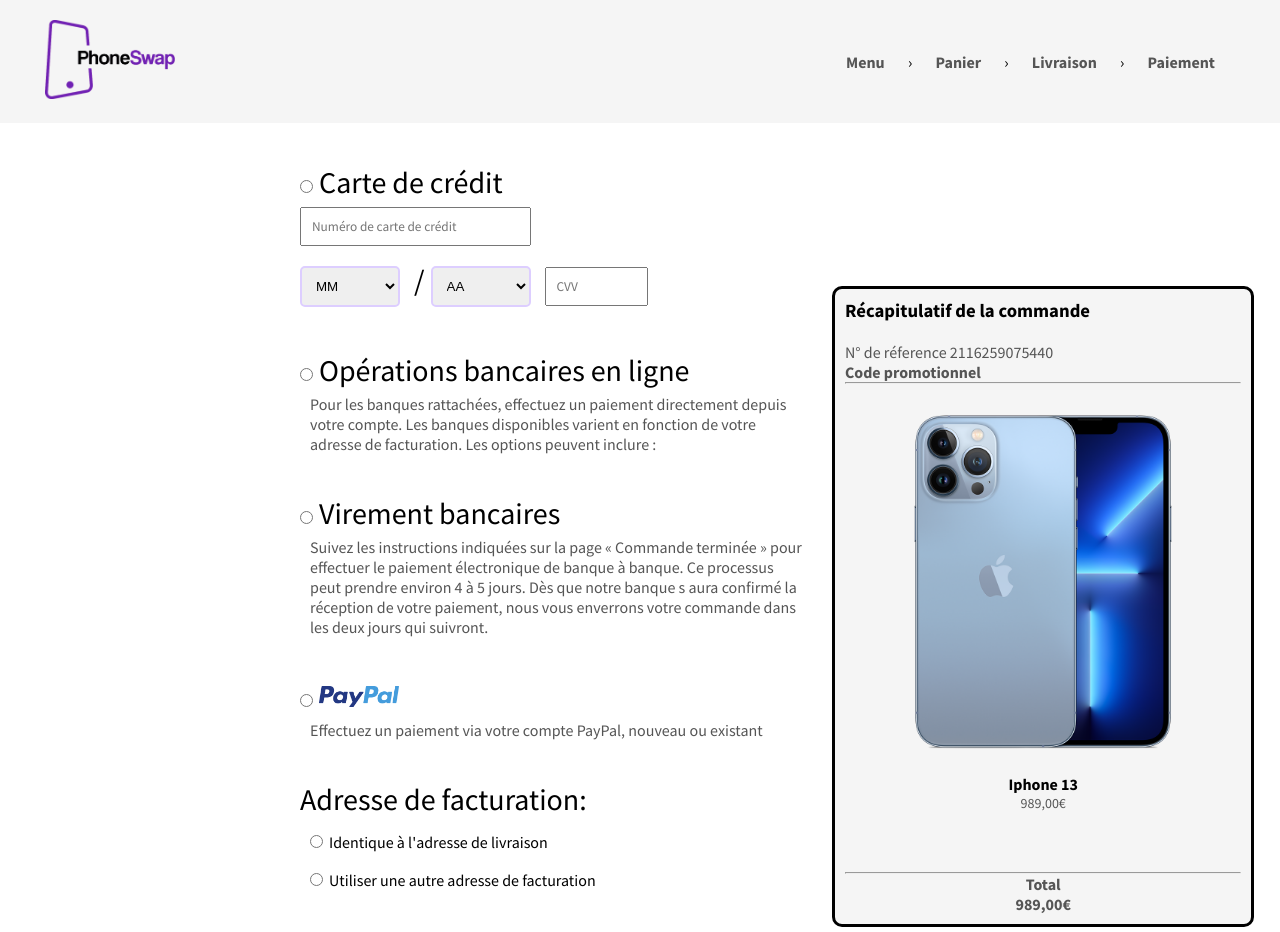
After one commit to RomainTrchy/Site-E-Commerce, a PHP site: page /paiement.HTML in a window 1280 px wide. The commit adds this page. Run offline with PHP 8.4, Linux system fonts and the light colour scheme; some libraries are stand-ins or nearby versions.

Commit message:
Add delivery and payment page

```diff
--- /dev/null
+++ b/paiement.css
@@ -0,0 +1,118 @@
+/*-- Renseignement paiement --*/
+
+.liv {
+    float: left;
+    margin-left: 300px;
+    font-size: 30px;
+    border: 0;
+    justify-content: space-between;
+    margin-top: 15px;
+}
+
+.case {
+    min-width: 93.8%;
+}
+
+select {
+    flex: inline-block;
+    padding: 10px 40px 10px 10px;
+    width: 46%;
+    margin: 4px 8px 4px 0px;
+}
+
+.crt input{
+    flex: inline-block;
+    padding: 10px 40px 10px 10px;
+}
+
+fieldset {
+    border: 0;
+}
+
+.standardbox,
+.expressbox {
+    font-size: large;
+}
+
+legend {
+    margin-top: 40px;
+    font-size: x-large;
+}
+
+/*-- Article Commande--*/
+
+.particle {
+    padding: 10px 10px 10px 10px;
+    display: inline-block;
+    border: black solid 3px;
+    border-radius: 10px;
+    background-color: whitesmoke;
+    margin: -680px 2% 5px 65%;
+}
+
+#prix {
+    float: right;
+}
+
+#numero {
+    margin-bottom: 20px;
+}
+
+.pbutton {
+    display: inline-block;
+    background: #a339ff;
+    color: white;
+    width: 100%;
+    padding: 10px 30px;
+    margin: 30px 0;
+    border-radius: 30px;
+    transition: background 0.5s;
+}
+
+.pbutton:hover {
+    background: #704f8b;
+    filter: drop-shadow(15px 15px 15px #A393BF)
+}
+
+.crt {
+    float: left;
+    margin-left: 300px;
+    font-size: 30px;
+    justify-content: space-between;
+    padding: 0px 200px 0px 0px;
+    width: 55%;
+    margin-top: 40px;
+}
+
+.paypal img{
+    width: 80px;
+}
+
+.crt p{
+    font-size: 16px;
+    margin-left: 10px;
+    margin-top: 5px;
+}
+
+.banqueligne, .virement, .paypal, .facture{
+    margin-top: 40px;
+}
+.mmfacture, .difffacture{
+    margin-left: 10px;
+}
+.mmfacture label, .difffacture label{
+    font-size: 16px;
+}
+
+#ccMois, #ccAnnee{
+    width: 100px;
+    margin-top: 20px;
+}
+
+.crt-select{
+    display: inline-block;
+}
+
+.total-price{
+    text-align: center;
+}
--- /dev/null
+++ b/paiement.html
@@ -0,0 +1,146 @@
+<!DOCTYPE html>
+<html lang="fr">
+
+    <head>
+        <meta charset="utf-8">
+        <title>PhoneSwap - Page Paiement</title>
+        <link rel="stylesheet" href="style.css">
+        <link rel="stylesheet" href="paiement.css">
+        <!--Font du site-->
+        <link rel="preconnect" href="https://fonts.googleapis.com/%22%3E">
+        <link rel="preconnect" href="https://fonts.gstatic.com/" crossorigin>
+        <link href="https://fonts.googleapis.com/css2?family=Source+Sans+Pro:wght@300;400;600;700&display=swap" rel="stylesheet">
+        <link rel="stylesheet" href="https://cdnjs.cloudflare.com/ajax/libs/font-awesome/6.0.0-beta2/css/all.min.css%22%3E">
+        <!--Logo Flavicon dans l'onglet-->
+        <link rel="apple-touch-icon" sizes="180x180" href="images/apple-touch-icon.png">
+        <link rel="icon" type="image/png" sizes="32x32" href="images/favicon-32x32.png">
+        <link rel="icon" type="image/png" sizes="16x16" href="images/favicon-16x16.png">
+        <link rel="manifest" href="images/site.webmanifest">
+    </head>
+
+    <body>
+        <!--Header du site-->
+        <div class="header">
+            <div class="container">
+                <div class="navbar">
+                    <div class="logo">
+                        <a href="main.php"><img src="images/logo.png" width="130px"></a>
+                    </div>
+                    <nav>
+                        <ul>
+                            <li><a href="main.php">Menu</a></li>
+                            <li>&rsaquo;</li>
+                            <li><a href="shoppingcart.php">Panier</a></li>
+                            <li>&rsaquo;</li>
+                            <li><a href="livraison.HTML">Livraison</a></li>
+                            <li>&rsaquo;</li>
+                            <li><a href="paiement.HTML">Paiement</a></li>
+                        </ul>
+                    </nav>
+                </div>
+            </div>
+        </div>
+
+        <div class="crt">
+            <fieldset class="cartecrd">
+                <input type="radio" name="typepmen" id="crd">
+                <label for="crd">Carte de crédit</label>
+                <br>
+                <input placeholder="Numéro de carte de crédit" name="numéroCarteCredit" id="num_crd" required>
+                <br>
+                <div class="crt-select">
+                    <select name="carteMoisExpiration" id="ccMois" required>
+                        <option value="" disabled selected>MM</option>
+                        <option value="1">01</option>
+                        <option value="2">02</option>
+                        <option value="3">03</option>
+                        <option value="4">04</option>
+                        <option value="5">05</option>
+                        <option value="6">06</option>
+                        <option value="7">07</option>
+                        <option value="8">08</option>
+                        <option value="9">09</option>
+                        <option value="10">10</option>
+                        <option value="11">11</option>
+                        <option value="12">12</option>
+                    </select>
+                    / <!-- Permet de mettre un slash entres les select (problèmes quand on met une balise p)-->
+                    <select name="carteAnneeExpiration" id="ccAnnee" required>
+                        <option value="" disabled selected>AA</option>
+                        <option value="2021">2021</option>
+                        <option value="2022">2022</option>
+                        <option value="2023">2023</option>
+                        <option value="2024">2024</option>
+                        <option value="2025">2025</option>
+                        <option value="2026">2026</option>
+                        <option value="2027">2027</option>
+                        <option value="2028">2028</option>
+                        <option value="2029">2029</option>
+                        <option value="2030">2030</option>
+                        <option value="2031">2031</option>
+                        <option value="2032">2032</option>
+                        <option value="2033">2033</option>
+                        <option value="2034">2034</option>
+                        <option value="2035">2035</option>
+                    </select>
+                </div>
+                <input placeholder="CVV" name="carteCodeSecu" id="carteCodeSecu" size="4" required>
+            </fieldset>
+
+
+            <div class="banqueligne">
+                <input type="radio" name="typepmen" id="bqlg">
+                <label for="bqlg">Opérations bancaires en ligne</label>
+                <p>Pour les banques rattachées, effectuez un paiement directement depuis votre compte. Les banques disponibles varient en fonction de votre adresse de facturation. Les options peuvent inclure :</p>
+            </div>
+
+            <div class="virement">
+                <input type="radio" name="typepmen" id="vrmt">
+                <label for="vrmt">Virement bancaires</label>
+                <p>Suivez les instructions indiquées sur la page « Commande terminée » pour effectuer le paiement électronique de banque à banque. Ce processus peut prendre environ 4 à 5 jours. Dès que notre banque s aura confirmé la réception de votre paiement,
+                    nous vous enverrons votre commande dans les deux jours qui suivront.</p>
+            </div>
+
+            <div class="paypal">
+                <input type="radio" name="typepmen" id="pyp">
+                <a href="https://www.paypal.com/fr/" target="_blank">
+                    <img src="images/paypal.png" alt="PayPal logo">
+                </a>
+                <p>Effectuez un paiement via votre compte PayPal, nouveau ou existant</p>
+            </div>
+
+            <div class="facture">
+                <label>Adresse de facturation:</label>
+                <div class="mmfacture">
+                    <input type="radio" name="factureID" id="mm">
+                    <label>Identique à l'adresse de livraison</label>
+                </div>
+                <div class="difffacture">
+                    <input type="radio" name="factureID" id="diff">
+                    <label>Utiliser une autre adresse de facturation</label>
+                </div>
+            </div>
+        </div>
+
+        <!-- Affichage de la commande à afficher sur la droite de l'écran-->
+        <div class="particle">
+            <h3>Récapitulatif de la commande</h3>
+            </br>
+            <p>N° de réference 2116259075440</p>
+            <a href="#">Code promotionnel</a>
+            <hr>
+            <div class="col-4">
+                <a href="product-details.php"><img src="images/iphone-13.png"></a>
+                <h4>Iphone 13</h4>
+                <p>989,00€</p>
+            </div>
+            <hr>
+
+            <!--type de livraison = côut-->
+            <div class="total-price">
+                <p><strong>Total</strong></p>
+                <p><strong>989,00€</strong></p>
+            </div>
+        </div>
+    </body>
+</html>
--- a/shoppingcart.php
+++ b/shoppingcart.php
@@ -71,7 +71,8 @@
             </tr>
         </table>
     </div>
-
+    <br>
+    <a href="livraison.HTML"><button class="bouton-contact">Payer</button></a>
 </div>
 
 <!--Footer du site-->
```
Also changed, not shown: livraison.HTML (added, +343 -0 lines), livraison.css (added, +81 -0 lines), images/paypal.png (added), style2.css (line endings or trailing spaces).
